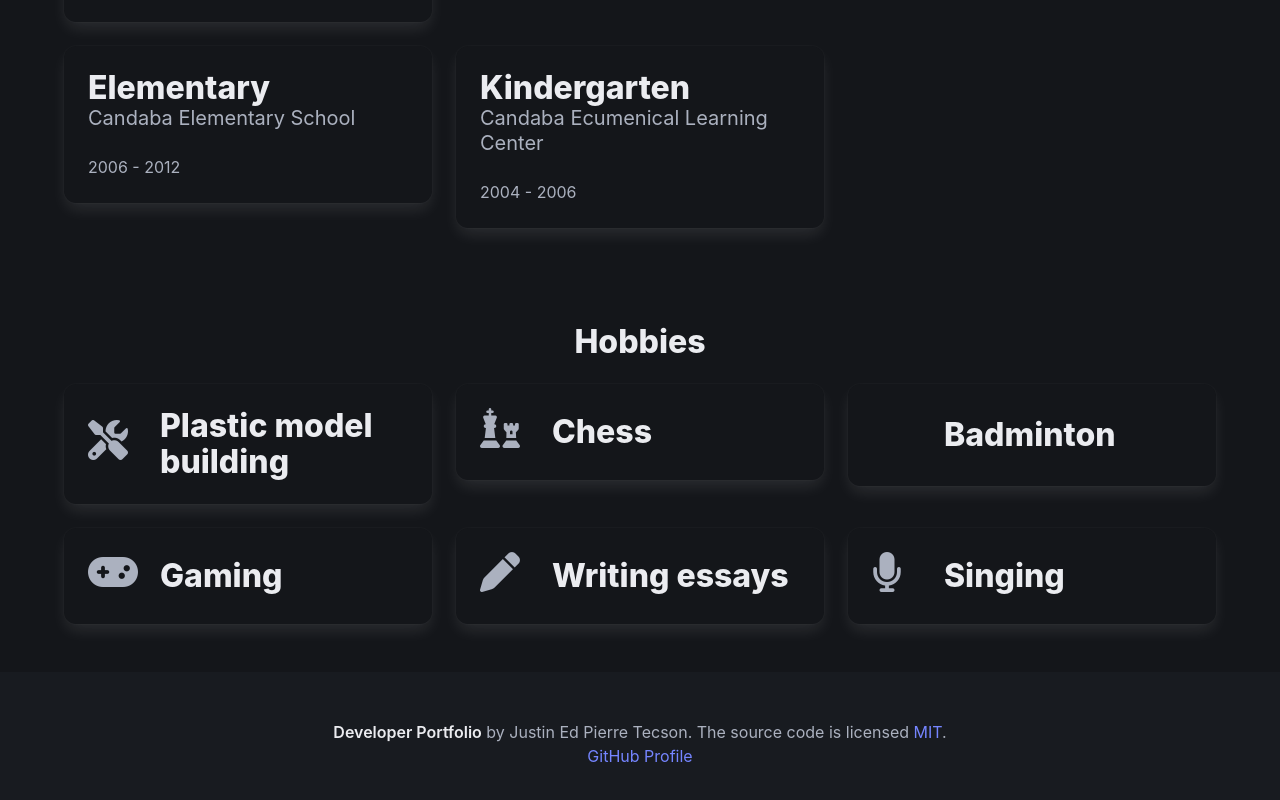
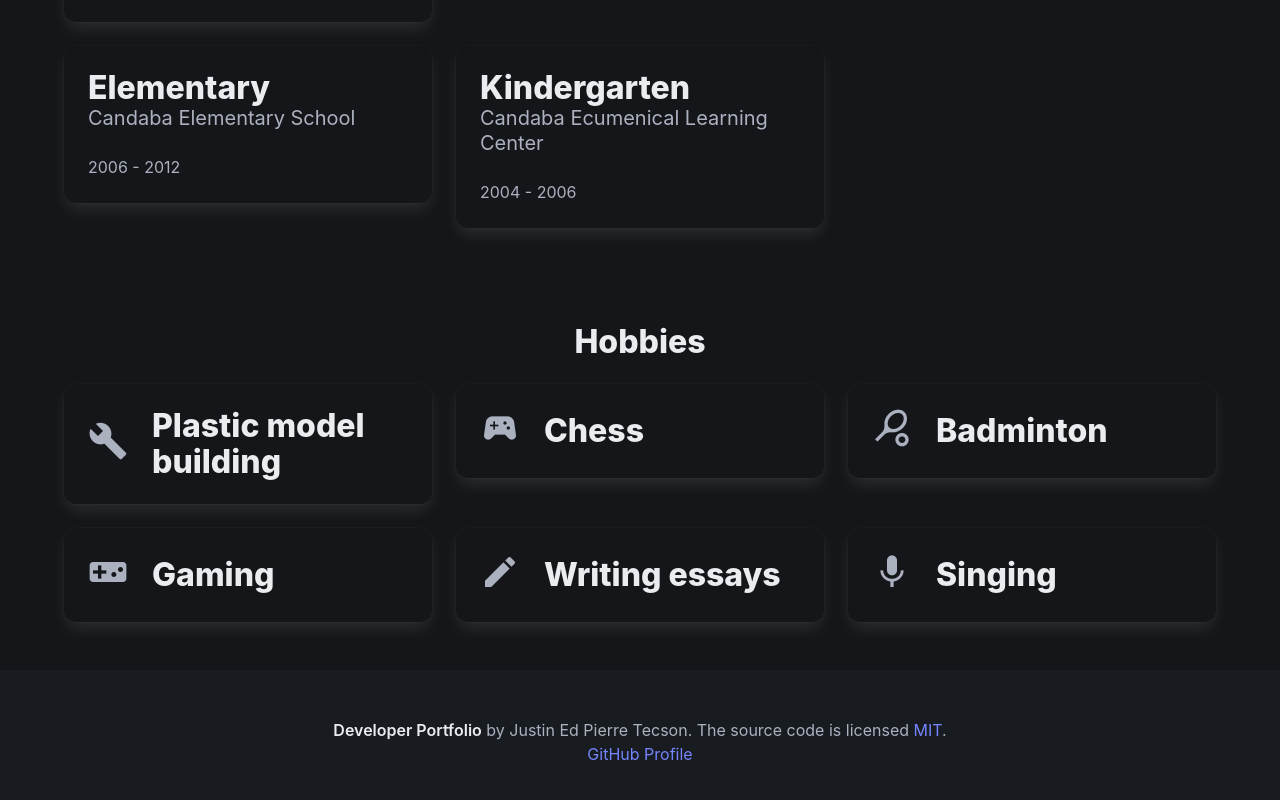
Before and after one commit to setsunafjustin00208/my-developer-portfolio, a Vue app: page / in a window 1280 px wide. Shown: the part 2765-3565 px from the top of the page. Built offline with nearby package versions, Linux system fonts and the light colour scheme.

Commit message:
build: implementing material icons to hobby section

```diff
--- a/package.json
+++ b/package.json
@@ -15,6 +15,7 @@
     "aos": "^2.3.4",
     "bulma": "^1.0.2",
     "developer-portfoliio": "file:",
+    "material-design-icons-iconfont": "^6.7.0",
     "vue": "^3.4.29"
   },
   "devDependencies": {
--- a/src/App.vue
+++ b/src/App.vue
@@ -112,7 +112,7 @@
               <div class="card-content">
                 <div class="columns is-vcentered">
                   <div class="column is-narrow">
-                    <i :class="hobby.icon" class="icon is-large" style="font-size: 2.5em;"></i>
+                    <i class="material-icons" style="font-size: 2.5em;">{{ hobby.icon }}</i>
                   </div>
                   <div class="column">
                     <p class="title">{{ hobby.name }}</p>
@@ -170,12 +170,12 @@ export default {
         { name: 'VB.Net', icon: 'fas fa-code' }
       ],
       hobbies: [
-        { name: 'Plastic model building', icon: 'fas fa-tools' },
-        { name: 'Chess', icon: 'fas fa-chess' },
-        { name: 'Badminton', icon: 'fas fa-badminton' },
-        { name: 'Gaming', icon: 'fas fa-gamepad' },
-        { name: 'Writing essays', icon: 'fas fa-pen' },
-        { name: 'Singing', icon: 'fas fa-microphone' }
+        { name: 'Plastic model building', icon: 'build' },
+        { name: 'Chess', icon: 'sports_esports' },
+        { name: 'Badminton', icon: 'sports_tennis' },
+        { name: 'Gaming', icon: 'videogame_asset' },
+        { name: 'Writing essays', icon: 'edit' },
+        { name: 'Singing', icon: 'mic' }
       ]
     }
   },
--- a/src/main.ts
+++ b/src/main.ts
@@ -1,5 +1,7 @@
 import 'bulma/css/bulma.css'
 import '@fortawesome/fontawesome-free/css/all.css'
+import 'material-design-icons-iconfont/dist/material-design-icons.css';
+
 
 import { createApp } from 'vue';
 import App from './App.vue';
```
Also changed, not shown: 1 other file (tests, documents, lock files or other folders).
